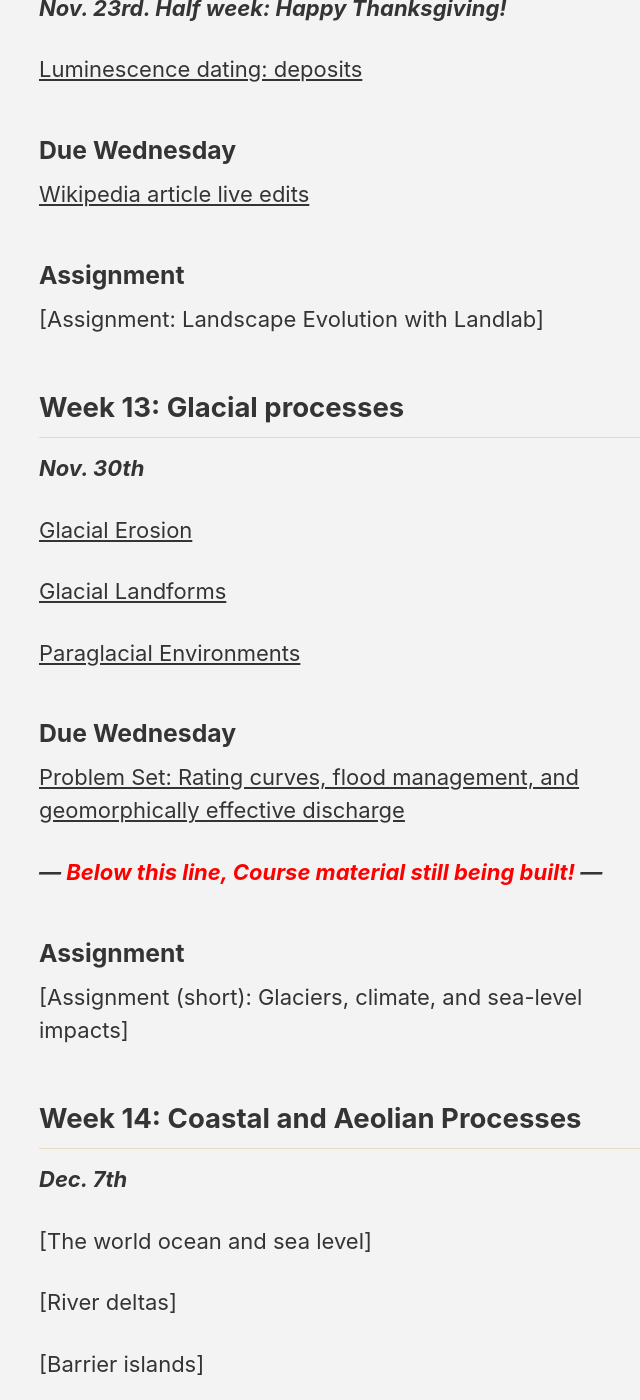
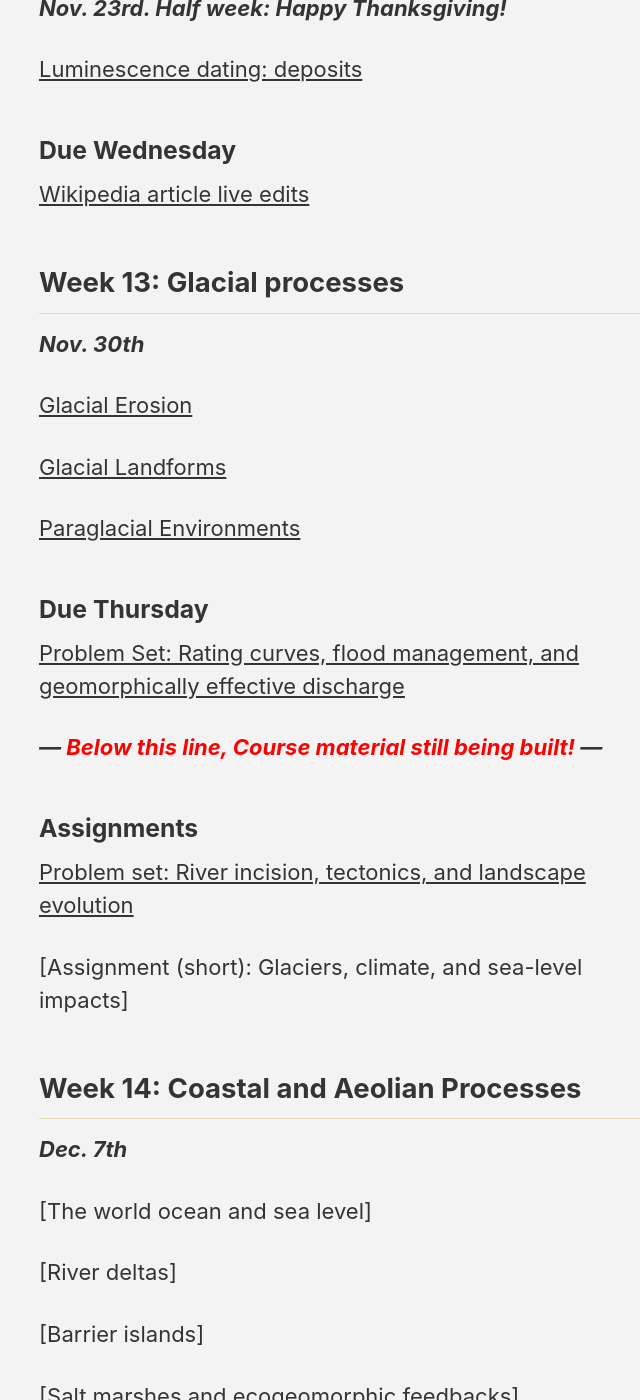
Before and after one commit to GeomorphOnline/GeomorphOnline.github.io, a Jekyll site: the page built from _pages/schedule.md, in a window 1280 px wide and 1400 px high, scrolled down 9042 px. Shown: the whole window, without its empty margins (283-923 px from the left). Built offline with Jekyll 4.4.1, drawn with Linux system fonts in a browser that asks for light colours; cached includes are drawn as plain includes; nearby versions of some CDN libraries.

Commit message:
Assignment update

```diff
--- a/_pages/schedule.md
+++ b/_pages/schedule.md
@@ -378,11 +378,10 @@ Interplay of hydrology and topography
 
 [Wikipedia article live edits](/final/wikipedia/)
 
-
+<!--
 ### Assignment
 
-[Assignment: Landscape Evolution with Landlab] <!-- will also include geochron estimates -->
-
+[Assignment: Landscape Evolution with Landlab] --> <!-- will also include geochron estimates -->
 
 ## Week 13: Glacial processes
 
@@ -394,14 +393,16 @@ Interplay of hydrology and topography
 
 [Paraglacial Environments](/glacial/paraglacial/)
 
-### Due Wednesday
+### Due Thursday
 
 [Problem Set: Rating curves, flood management, and geomorphically effective discharge](/hydraulics/pset_rating_curves/)
 
 
 ***--- <font color="red">Below this line, Course material still being built!</font> ---***
 
-### Assignment
+### Assignments
+
+[Problem set: River incision, tectonics, and landscape evolution](/landscape-evolution/pset/) <!-- will also include geochron estimates -->
 
 [Assignment (short): Glaciers, climate, and sea-level impacts] <!-- will also include geochron estimates -->
 
```
